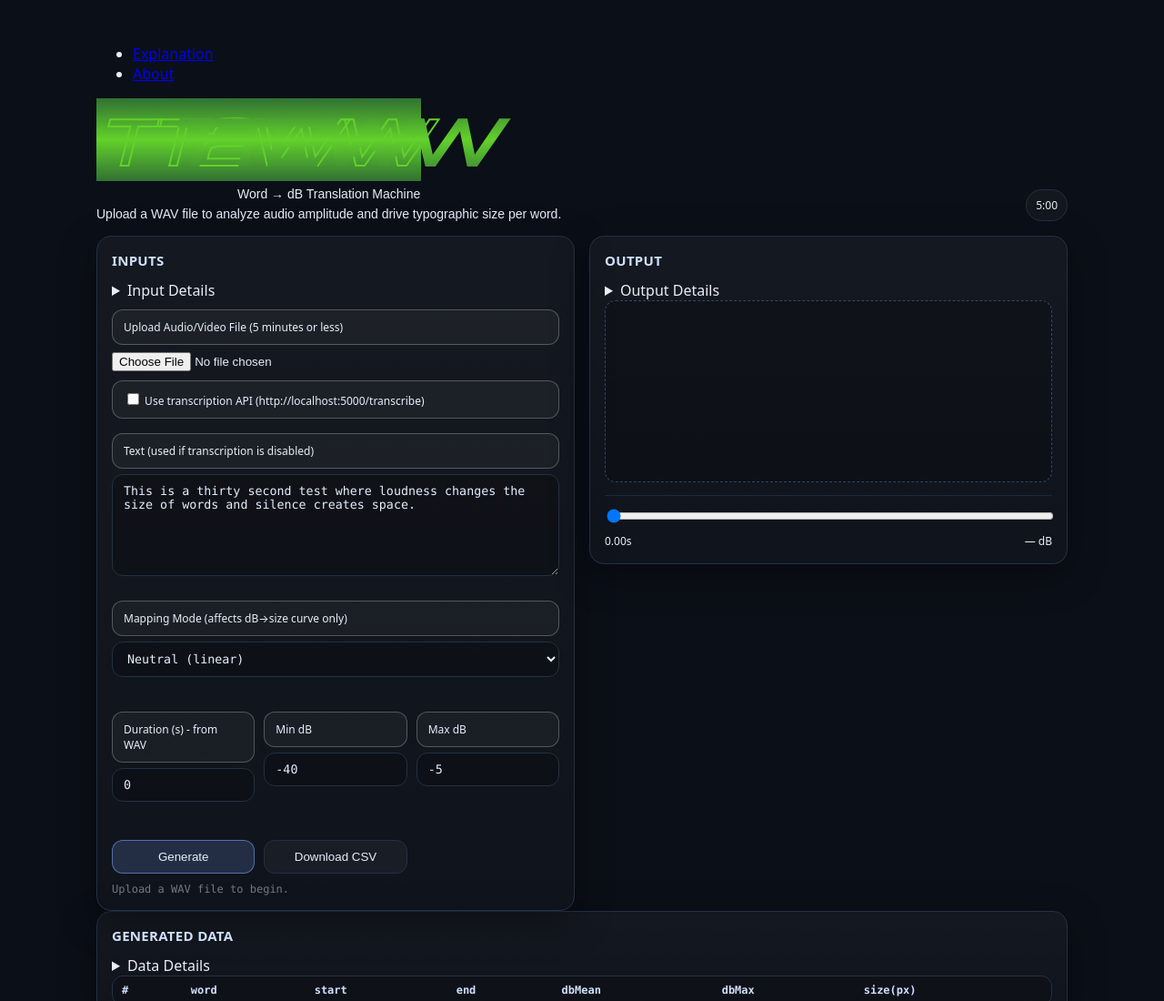
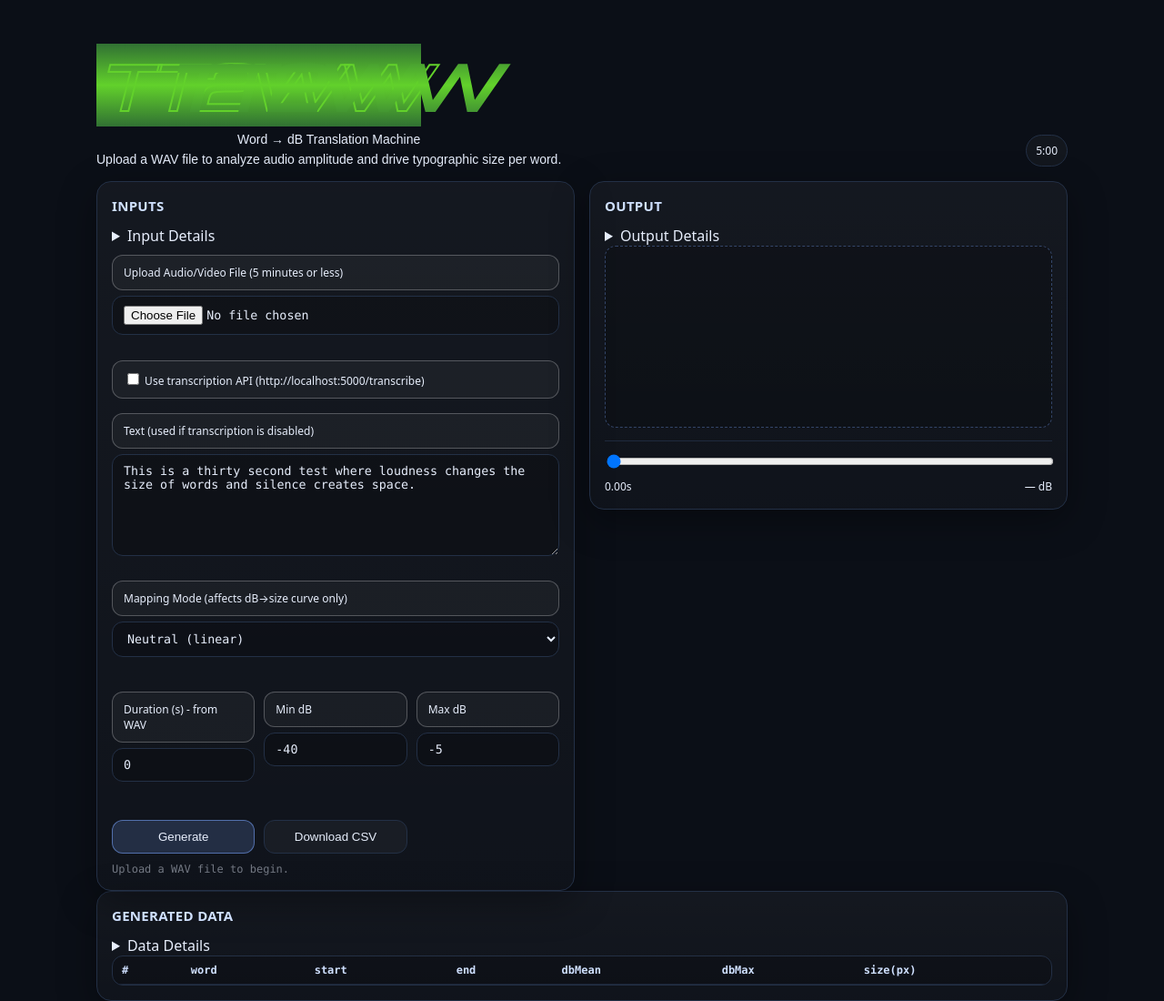
Before and after one commit to Eloquent0/TT2WW, a plain HTML site: page index.html in a window 1280 px wide. Shown: the top 1100 px of the page at 91% size. Drawn offline with nearby package versions, Linux system fonts and the light colour scheme.

Commit message:
Update index.html

```diff
--- a/index.html
+++ b/index.html
@@ -12,8 +12,7 @@
   <div class="app">
     <nav class="tabs">
       <ul>
-        <li><a href="explanation.html">Explanation</a></li>
-        <li><a href="about.html">About</a></li>
+        <!-- Removed Explanation and About tabs -->
       </ul>
     </nav>
 
@@ -36,7 +35,7 @@
 
         <div class="field">
           <label class="label">Upload Audio/Video File (5 minutes or less)</label>
-          <input id="wavFileInput" type="file" accept="audio/*,video/mp4,video/webm,video/*" class="input>
+          <input id="wavFileInput" type="file" accept="audio/*,video/mp4,video/webm,video/*" class="input">
         </div>
 
         <div class="field">
```
